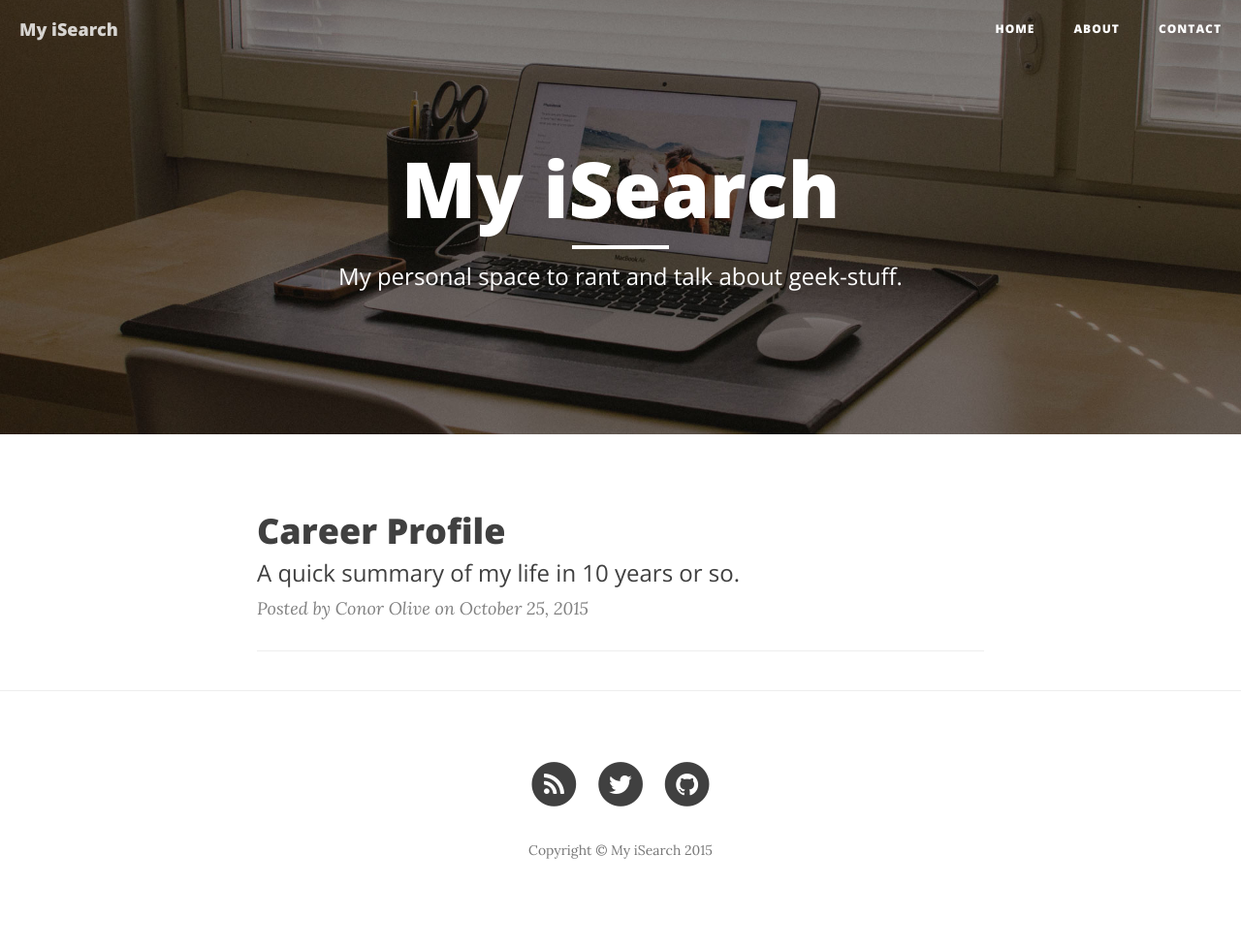
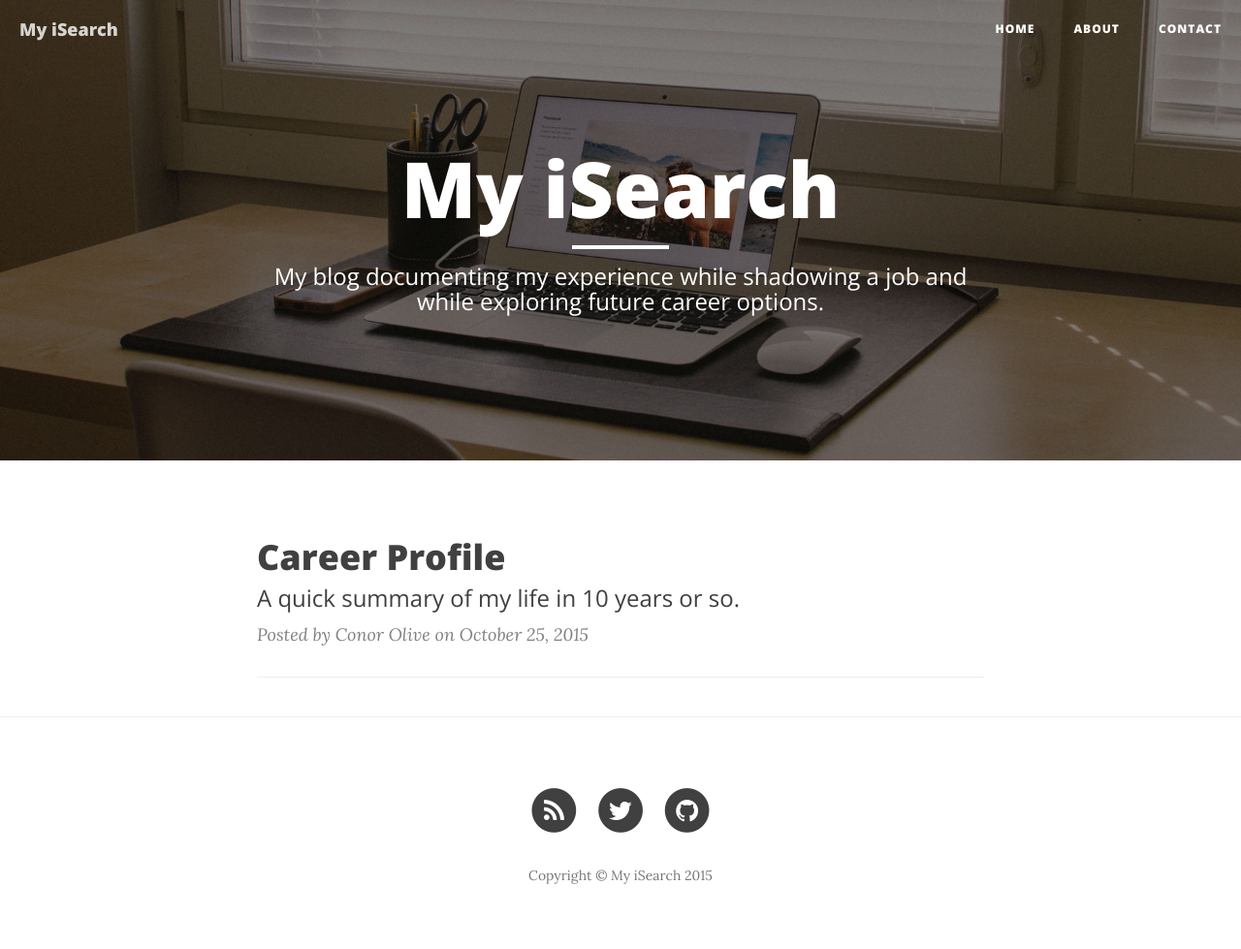
Before and after one commit to conorolive/isearchproject, a Jekyll site: the page built from index.html, in a window 1280 px wide. Shown: the whole page at 97% size. Built offline with Jekyll 4.4.1, drawn with Linux system fonts in a browser that asks for light colours; nearby versions of some CDN libraries; the list of posts is cut into pages by our own code; before the commit the page ends 953 px from its top, so only the background shows below that.

Commit message:
Fixed description

```diff
--- a/index.html
+++ b/index.html
@@ -1,6 +1,6 @@
 ---
 layout: page
-description: "My personal space to rant and talk about geek-stuff."
+description: "My blog documenting my experience while shadowing a job and while exploring future career options."
 ---
 
 {% for post in paginator.posts %}
```
